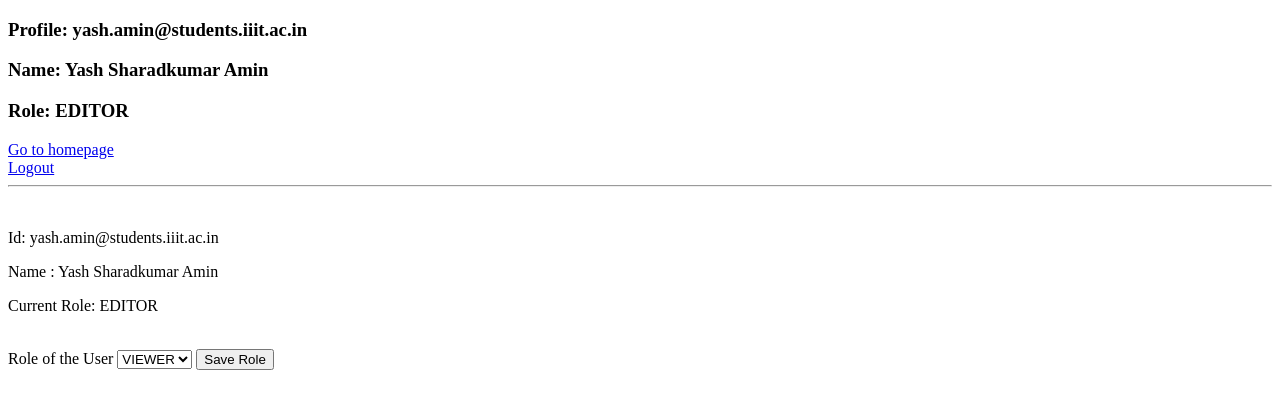
After one commit to umangS77/What-s-the-issue, a Flask app: page /changerole/1 in a window 1280 px wide. The commit adds this page. Shown: the top 409 px of the page. Run offline with Flask 2, Linux system fonts and the light colour scheme; a user stored in the database is signed in; data comes from the database, SQL or seed files in the repository; both versions use the stored data as it was after the commit.

Commit message:
Added roles for users and change role feature for admin

```diff
--- a/app.py
+++ b/app.py
@@ -61,10 +61,15 @@ def loginpage():
 	current_name = session["Name"]
 	isuser = USERS.query.filter_by(username = current_owner).first()
 	if(isuser == None):
+		temprole = 'VIEWER'
+		if(current_owner == 'umang.srivastava@students.iiit.ac.in'):
+			temprole = 'ADMIN'
+		elif(current_owner == 'yash.amin@students.iiit.ac.in'):
+			temprole = 'EDITOR'
 		new_user = USERS(username = current_owner,
 			Name=current_name,
-			role='VIEWER')
-		session["role"] = 'VIEWER'
+			role=temprole)
+		session["role"] = temprole
 		try:
 			db.session.add(new_user)
 			db.session.commit()
@@ -109,7 +114,7 @@ def addissue():
 	current_name = session["Name"]
 	current_role = session["role"]
 	user = USERS.query.filter_by(username = current_owner).all()
-	assigneeslist = USERS.query.filter_by(role = 'VIEWER').all()
+	assigneeslist = USERS.query.filter((USERS.role == 'EDITOR') | (USERS.role == 'ADMIN') ).all()
 	if request.method == 'POST':
 		issue_title = request.form['title']
 		issue_description = request.form['description']
@@ -153,7 +158,7 @@ def update(id):
 	current_role = session["role"]
 	user = USERS.query.filter_by(username = current_owner).all()
 	issue = ISSUES.query.get_or_404(id)
-	assigneeslist = USERS.query.filter_by(role = 'VIEWER').all()
+	assigneeslist = USERS.query.filter((USERS.role == 'EDITOR') | (USERS.role == 'ADMIN') ).all()
 	if request.method == 'POST':
 		issue.title = request.form['title']
 		issue.description = request.form['description']
@@ -162,7 +167,7 @@ def update(id):
 		# issue_tags=','.join(issue_tag_list)
 		issue_tags=request.form['tags']
 		issue_assignee_list = request.form.getlist('assignees')
-		issue.assignees = '\n'.join(issue_assignee_list)
+		issue.assignees = ' , '.join(issue_assignee_list)
 		issue.gitlink = request.form['gitlink']
 		issue.owner = current_owner
 
@@ -200,6 +205,22 @@ def displayusers():
 		Role = session["role"],
 		users = allusers)
 
+@app.route('/changerole/<int:id>', methods = ['GET','POST'])
+def changerole(id):
+	user = USERS.query.get_or_404(id)
+	if request.method == 'POST':
+		user.role = request.form['role']
+		try:
+			db.session.commit()
+			return redirect('/displayusers')
+		except:
+			return 'There was a problem in changing role'
+	else:
+		return render_template('changerole.html',username = session["username"],
+		Name = session["Name"],
+		Role = session["role"],
+		user = user)
+
 @app.route('/logout')
 def logoutpage():
 	session.pop("user",None)
--- /dev/null
+++ b/templates/changerole.html
@@ -0,0 +1,35 @@
+{% extends 'base.html' %}
+
+{% block head %}
+<title>All users</title>
+{% endblock %}
+
+{% block body %}
+<div class="content">
+    <h3>Profile: {{username}}</h3>
+    <h3>Name: {{Name}}</h3>
+    <h3>Role: {{Role}}</h3>
+    <a href = "{{url_for('homepage')}}">Go to homepage</a>
+    <br>
+    <a href = "{{url_for('logoutpage')}}">Logout</a>
+    <br>
+    <hr><br>
+    <p class="id">Id: {{user.username}}</p>
+    <p class="name">Name : {{user.Name}}</p>
+    <p class="role">Current Role: {{user.role}}</p>
+    <br>
+
+
+    <div class="form">
+        <form action="/changerole/{{user.id}}" method="POST">
+            <label for="role">Role of the User</label>
+            <select name="role" id="role">
+              <option value="VIEWER">VIEWER</option>
+              <option value="EDITOR">EDITOR</option>
+              <option value="ADMIN">ADMIN</option>
+            </select>
+            <input type="submit" value="Save Role">
+        </form>
+    </div>
+</div>
+{% endblock %}
--- a/templates/displayusers.html
+++ b/templates/displayusers.html
@@ -25,6 +25,10 @@
             <p class="id">Id: {{user.username}}</p>
             <p class="name">Name : {{user.Name}}</p>
             <p class="role">Role: {{user.role}}</p>
+            {% if Role == 'ADMIN' %}
+                <a href = "changerole/{{user.id}}">Change Role?</a>
+                <br>
+            {% endif %}
             <br>
         {% endfor %}
     {% endif %}
--- a/templates/myissues.html
+++ b/templates/myissues.html
@@ -13,7 +13,7 @@
     <a href = "{{url_for('logoutpage')}}">Logout</a>
     {% if Role == "VIEWER" %}
         <br>
-        <a href="{{ url_for('addissue') }}"><button style="background-color: yellow">Create an issue</button></a>
+<!--         <a href="{{ url_for('addissue') }}"><button style="background-color: yellow">Create an issue</button></a> -->
     {% else %}
         <a href="{{ url_for('addissue') }}"><button style="background-color: yellow">Create an issue</button></a>
     {% endif %}
```
Also changed, not shown: templates/homepage.html (+10 -2 lines), test.db.
